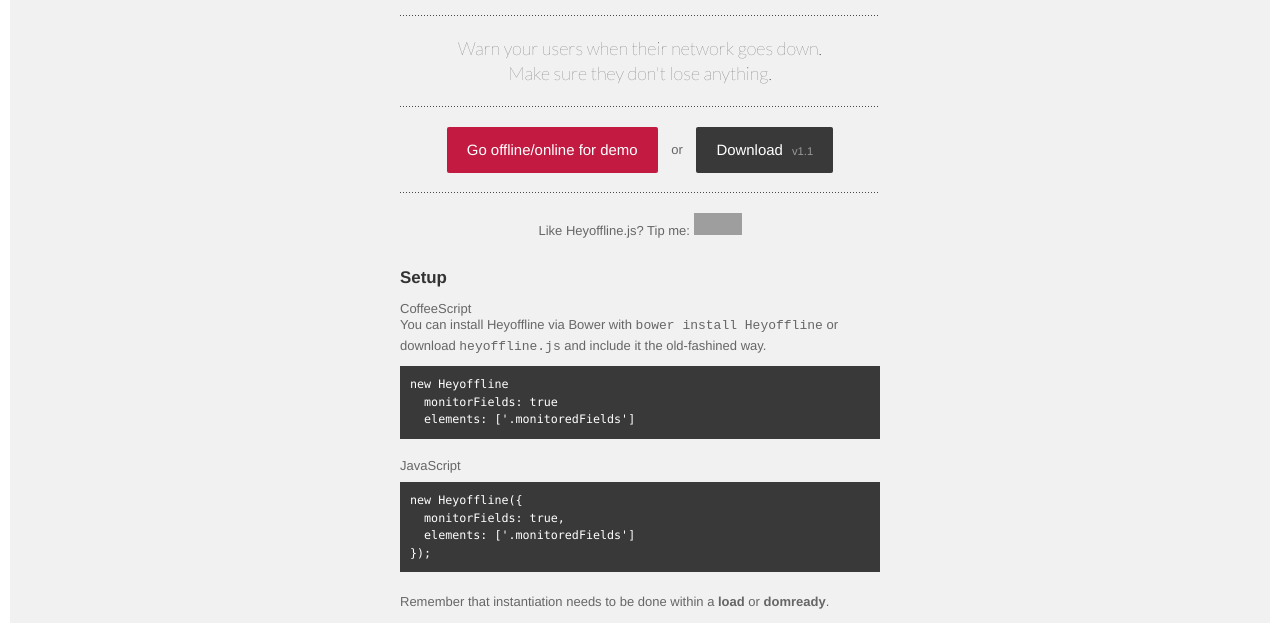
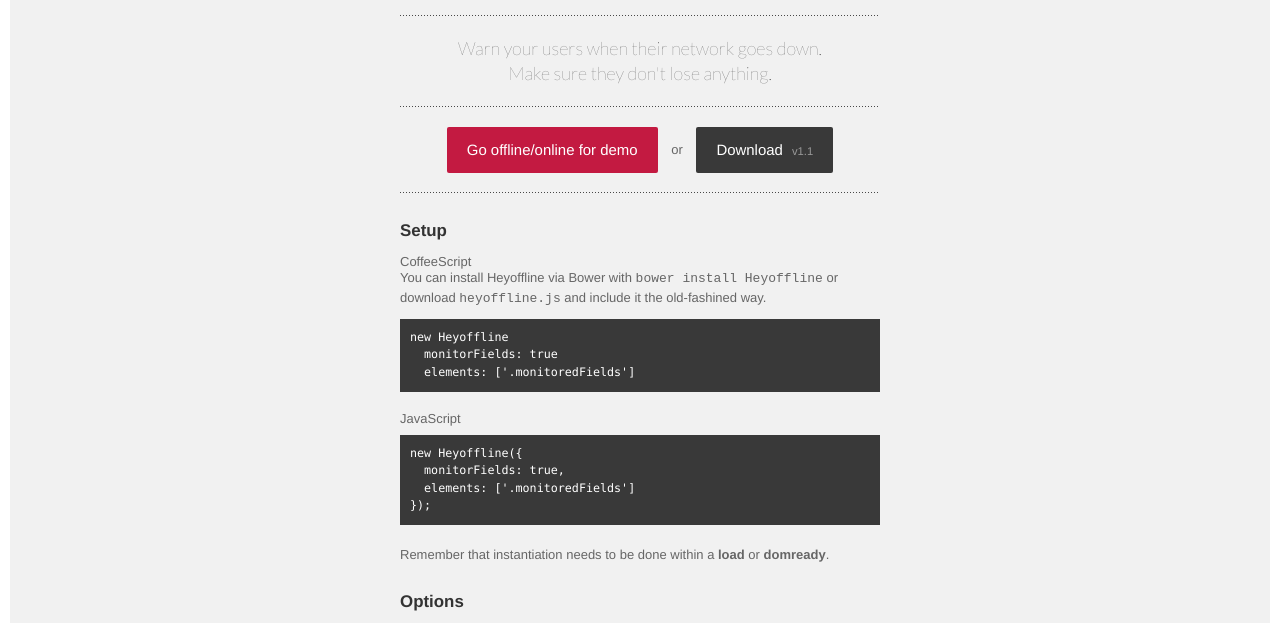
Before and after one commit to oskarkrawczyk/heyoffline, a plain HTML site: page index.html in a window 1280 px wide. Shown: the part 147-770 px from the top of the page. Drawn offline with Linux system fonts and the light colour scheme; grey boxes are pictures that could not be loaded; files whose address does not match are found by name.

Commit message:
Fuck tips

```diff
--- a/index.html
+++ b/index.html
@@ -23,10 +23,6 @@
         <li class="or"><span>or</span></li>
         <li class="download"><a title="" href="http://github.com/oskarkrawczyk/heyoffline.js/zipball/master">Download <strong>v1.1</strong></a></li>
       </ul> <!-- /actions -->
-
-      <p class="gittip">Like Heyoffline.js? Tip me: <iframe style="border: 0; margin: 0; padding: 0;"
-        src="https://www.gittip.com/oskarkrawczyk/widget.html"
-        width="48pt" height="22pt"></iframe></p>
 
       <h3>Setup</h3>
 
```
